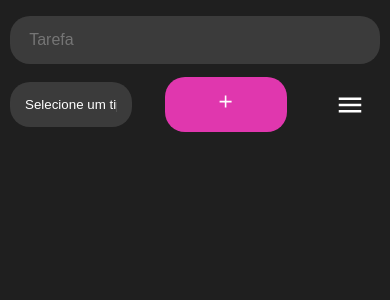
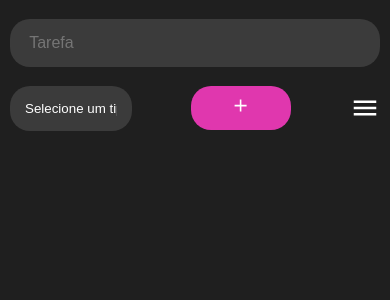
Before and after one commit to jessicapinheiro-s/to-do-list-react, a React (Create React App) app: page / in a window 390 px wide. Shown: the top 300 px of the page. Built offline with nearby package versions, Linux system fonts and the light colour scheme.

Commit message:
ajustando tam dos elementos de entrada

```diff
--- a/src/styles/style.css
+++ b/src/styles/style.css
@@ -183,14 +183,14 @@ body {
   background-color: #e037ae;
   color: #fff;
   border: none;
-  padding: 15px;
+  padding: 10px;
   border-radius: 20px;
   font-size: 1.2rem;
   width: 6%;
   outline: none;
 }
 .container-input .entrada-de-dados #btAdd:hover {
-  background-color: #223531;
+  background-color: #3b3b3b;
 }
 
 .menu-lateral {
@@ -229,13 +229,17 @@ body {
     height: 130px;
   }
   .App .container-input .entrada-de-dados #btAdd {
-    width: 33%;
+    width: 100px;
   }
   .App .container-input .entrada-de-dados select {
     width: 33%;
   }
   .App .container-input .entrada-de-dados #inTarefa {
     width: 100%;
+  }
+  .App .container-input .entrada-de-dados .icon-user {
+    font-size: 30px;
+    padding: 0;
   }
   .App .container-task .list-tasks {
     justify-content: left;
--- a/src/styles/style.scss
+++ b/src/styles/style.scss
@@ -240,14 +240,14 @@ body {
             background-color: $cor-bt-add;
             color: $cor-font-principal;
             border: none;
-            padding: 15px;
+            padding: 10px;
             border-radius: 20px;
             font-size: 1.2rem;
             width: 6%;
             outline: none;
 
             &:hover {
-                background-color: #223531;
+                background-color: $cor-secundaria;
             }
         }
 
@@ -297,7 +297,7 @@ body {
                 height: 130px;
 
                 #btAdd {
-                    width: 33%;
+                    width: 100px;
 
                 }
 
@@ -307,6 +307,10 @@ body {
 
                 #inTarefa {
                     width: 100%;
+                }
+                .icon-user {
+                    font-size: 30px;
+                    padding: 0;
                 }
             }
         }
```
Also changed, not shown: 1 other file (tests, documents, lock files or other folders).
